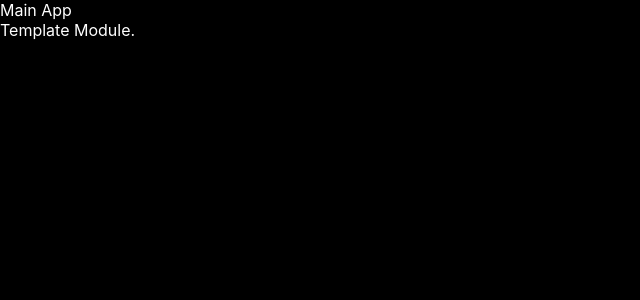
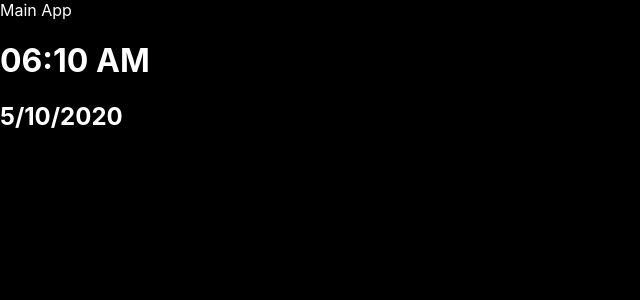
Before and after one commit to RogerTheRabbit/smart-mirror, a React (Create React App) app: page / in a window 1280 px wide. Shown: the top 300 px of the page, without its empty margins (0-640 px from the left). Built offline with nearby package versions, Linux system fonts and the light colour scheme.

Commit message:
basic time module and template css grid

```diff
--- a/src/App.js
+++ b/src/App.js
@@ -1,13 +1,13 @@
 import React from 'react';
 import './App.css';
 import './modules/TemplateModule.js'
-import FillerModule from './modules/TemplateModule.js';
+import TimerModule from './modules/Time.js';
 
 function App() {
   return (
     <div>
       Main App
-      <FillerModule />
+      <TimerModule />
     </div>
   );
 }
--- /dev/null
+++ b/src/modules/Time.js
@@ -0,0 +1,30 @@
+import React, {Component} from "react";
+
+class Timer extends Component {
+    state = {
+        date: new Date(),
+        military: true
+    };
+
+    callMe(){
+        setInterval(()=>{
+            this.setState({date: new Date()});
+        }, 1000);
+    }
+
+    is24hour(){
+        return this.military;
+    }
+
+    render() {
+        return(
+            <div>
+                <h1>{this.state.date.toLocaleTimeString([], {hour: '2-digit', minute:'2-digit', hour12: this.is24hour()})}</h1>
+                <h2>{this.state.date.toLocaleDateString()}</h2>
+                {this.callMe()}
+            </div>
+        )
+    }
+}
+
+export default Timer;
```
Also changed, not shown: src/templates/borderTemplate.css (added, +25 -0 lines).
